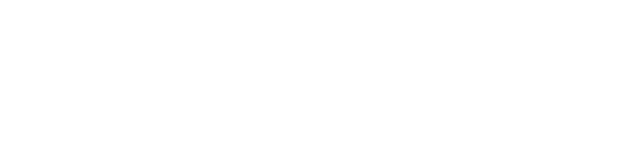
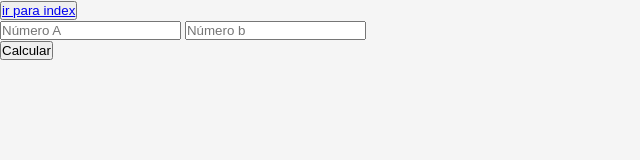
Before and after one commit to pablodelgado26/intro-js-01, a plain HTML site: page pages/math.html in a window 1280 px wide. Shown: the whole page, without its empty margins (0-640 px from the left). Drawn offline with Linux system fonts and the light colour scheme.

Commit message:
feat: criação de soma de função

```diff
--- a/assets/scripts/math.scripts.js
+++ b/assets/scripts/math.scripts.js
@@ -0,0 +1,11 @@
+function calcular() {
+    let numA = Number(document.getElementById("numA").value);
+    let numB = Number(document.getElementById("numB").value);
+
+    // alert(numA);
+    // alert(numB);
+
+    // soma
+    let result = numA + numB;
+    document.getElementById("result").innerText = result;
+}
--- a/assets/styles/math.styles.css
+++ b/assets/styles/math.styles.css
@@ -0,0 +1,10 @@
+* {
+    margin: 0;
+    padding: 0;
+    box-sizing: border-box;
+}
+
+body {
+    font-family: 'Roboto', sans-serif;
+    background-color: #f5f5f5;
+}
--- a/pages/math.html
+++ b/pages/math.html
@@ -4,9 +4,21 @@
     <meta charset="UTF-8">
     <meta name="viewport" content="width=device-width, initial-scale=1.0">
     <link rel="stylesheet" href="../assets/styles/math.styles.css">
-    <title>Intro JS</title>
+    <title>Calculos JS</title>
 </head>
 <body>
+    <button> <a href="../index.html">ir para index</a></button>
+    <div>
+        <input id="numA" type="number" placeholder="Número A">
+        <input id="numB" type="number" placeholder="Número b">
+    </div>
+
+    <div>
+        <button id="btn" onclick="calcular()">Calcular</button>
+    </div>
+    <div>
+        <p id="result"></p>
+    </div>
     <script src="../assets/scripts/math.scripts.js"></script>
 </body>
 </html>
```
Also changed, not shown: index.html (+1 -0 lines).
